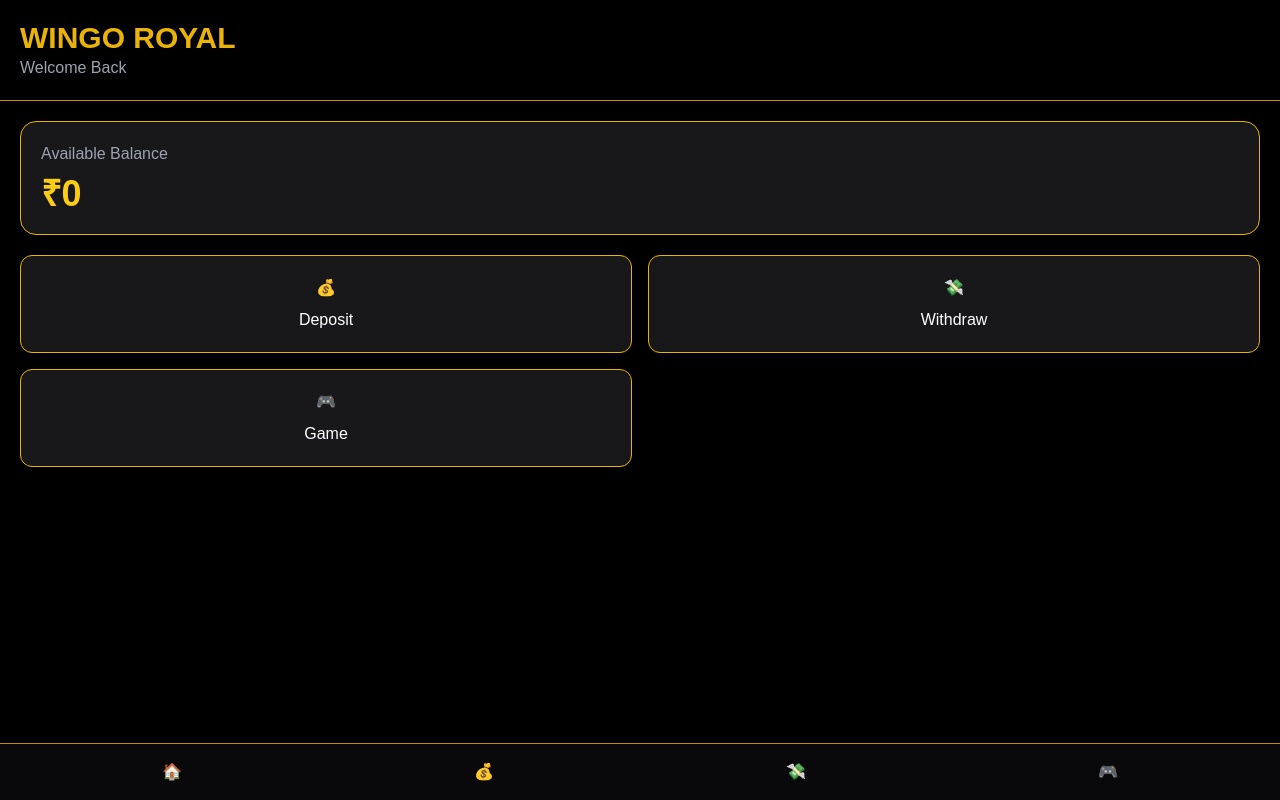
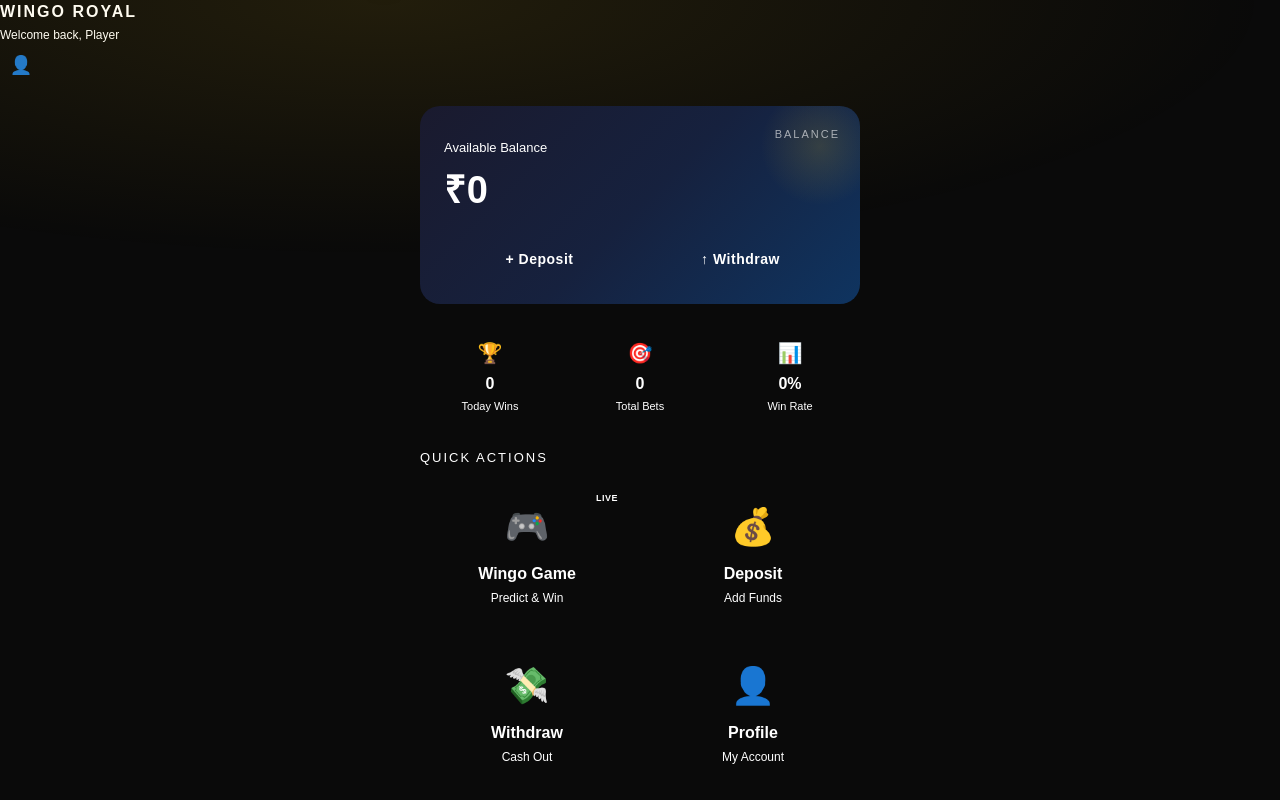
Before and after one commit to sohilcodes/wingo-frontend, a Next.js app: page /home in a window 1280 px wide. Shown: the top 800 px of the page. Built offline with nearby package versions, Linux system fonts and the light colour scheme; sample sign-in values are in the browser's storage.

Commit message:
Update page.tsx

```diff
--- a/app/home/page.tsx
+++ b/app/home/page.tsx
@@ -1,63 +1,187 @@
 "use client";
 
 import Link from "next/link";
+import { useEffect, useState } from "react";
+import { useRouter } from "next/navigation";
 
 export default function HomePage() {
+  const router = useRouter();
+  const [user, setUser] = useState<any>(null);
+
+  useEffect(() => {
+    const u = localStorage.getItem("user");
+    if (!u) { router.push("/"); return; }
+    setUser(JSON.parse(u));
+  }, []);
+
+  const balance = user?.balance ?? 0;
+
   return (
-    <div className="min-h-screen bg-black text-white pb-24">
+    <div style={{ minHeight: "100vh", background: "var(--bg)", paddingBottom: 90 }}>
+      {/* BG glow */}
+      <div style={{
+        position: "fixed", top: 0, left: 0, right: 0, height: "260px",
+        background: "radial-gradient(ellipse at 30% 0%, rgba(245,197,24,0.1) 0%, transparent 70%)",
+        pointerEvents: "none"
+      }} />
+
       {/* Header */}
-      <div className="p-5 border-b border-yellow-600">
-        <h1 className="text-3xl font-bold text-yellow-500">
+      <div className="top-header">
+        <div>
+          <div style={{ fontFamily: "'Orbitron', sans-serif", fontSize: 16, fontWeight: 900, letterSpacing: 2 }} className="shimmer">
             WINGO ROYAL
-        </h1>
-        <p className="text-gray-400">
-          Welcome Back
-        </p>
+          </div>
+          <div style={{ fontSize: 12, color: "var(--text-muted)", marginTop: 2 }}>
+            Welcome back, {user?.mobile?.slice(-4) ? `****${user.mobile.slice(-4)}` : "Player"}
+          </div>
+        </div>
+        <Link href="/profile">
+          <div style={{
+            width: 42, height: 42, borderRadius: "50%",
+            background: "linear-gradient(135deg, var(--gold-dark), var(--gold))",
+            display: "flex", alignItems: "center", justifyContent: "center",
+            fontSize: 18, border: "2px solid var(--border-bright)"
+          }}>👤</div>
+        </Link>
       </div>
 
+      <div style={{ padding: "20px 20px 0", maxWidth: 480, margin: "0 auto" }}>
         {/* Balance Card */}
-      <div className="p-5">
-        <div className="bg-zinc-900 border border-yellow-500 rounded-2xl p-5">
-          <p className="text-gray-400">
-            Available Balance
-          </p>
+        <div className="fade-up" style={{
+          background: "linear-gradient(135deg, #1a1a2e 0%, #16213e 50%, #0f3460 100%)",
+          border: "1px solid var(--border-bright)",
+          borderRadius: 20,
+          padding: "24px 24px",
+          marginBottom: 20,
+          position: "relative",
+          overflow: "hidden"
+        }}>
+          {/* Card decoration */}
+          <div style={{
+            position: "absolute", right: -20, top: -20,
+            width: 120, height: 120, borderRadius: "50%",
+            background: "radial-gradient(circle, rgba(245,197,24,0.15), transparent 70%)"
+          }} />
+          <div style={{
+            position: "absolute", right: 20, top: 20,
+            fontFamily: "'Orbitron', sans-serif", fontSize: 11, color: "var(--gold)", opacity: 0.6, letterSpacing: 2
+          }}>BALANCE</div>
 
-          <h2 className="text-4xl font-bold text-yellow-400 mt-2">
-            ₹0
-          </h2>
+          <div style={{ marginTop: 8 }}>
+            <div style={{ color: "var(--text-muted)", fontSize: 13, marginBottom: 4 }}>Available Balance</div>
+            <div style={{
+              fontFamily: "'Orbitron', sans-serif", fontSize: 38, fontWeight: 900,
+              color: "var(--gold-light)", letterSpacing: 1
+            }}>
+              ₹{balance.toLocaleString("en-IN")}
             </div>
           </div>
 
-      {/* Quick Actions */}
-      <div className="grid grid-cols-2 gap-4 px-5">
+          <div style={{ display: "flex", gap: 10, marginTop: 20 }}>
+            <Link href="/deposit" style={{ flex: 1 }}>
+              <button style={{
+                width: "100%", padding: "10px", borderRadius: 10,
+                background: "var(--green)", color: "#fff", border: "none",
+                fontWeight: 700, fontSize: 14, letterSpacing: 0.5
+              }}>+ Deposit</button>
+            </Link>
+            <Link href="/withdraw" style={{ flex: 1 }}>
+              <button style={{
+                width: "100%", padding: "10px", borderRadius: 10,
+                background: "transparent", color: "var(--gold)", border: "1px solid var(--border-bright)",
+                fontWeight: 700, fontSize: 14, letterSpacing: 0.5
+              }}>↑ Withdraw</button>
+            </Link>
+          </div>
+        </div>
+
+        {/* Stats Row */}
+        <div style={{ display: "grid", gridTemplateColumns: "1fr 1fr 1fr", gap: 10, marginBottom: 20 }}
+          className="fade-up">
+          {[
+            { label: "Today Wins", value: "0", icon: "🏆" },
+            { label: "Total Bets", value: "0", icon: "🎯" },
+            { label: "Win Rate", value: "0%", icon: "📊" },
+          ].map(s => (
+            <div key={s.label} className="glass-card" style={{ padding: "14px 10px", textAlign: "center" }}>
+              <div style={{ fontSize: 20 }}>{s.icon}</div>
+              <div style={{ fontFamily: "'Orbitron', sans-serif", fontSize: 16, fontWeight: 700, color: "var(--gold)", marginTop: 4 }}>{s.value}</div>
+              <div style={{ fontSize: 11, color: "var(--text-muted)", marginTop: 2 }}>{s.label}</div>
+            </div>
+          ))}
+        </div>
+
+        {/* Section title */}
+        <div style={{ fontSize: 13, color: "var(--text-muted)", textTransform: "uppercase", letterSpacing: 2, marginBottom: 12 }}>
+          Quick Actions
+        </div>
+
+        {/* Action Grid */}
+        <div style={{ display: "grid", gridTemplateColumns: "1fr 1fr", gap: 12 }} className="fade-up">
+          <Link href="/game">
+            <div className="glass-card" style={{
+              padding: "20px 16px", textAlign: "center", cursor: "pointer",
+              transition: "all 0.2s", position: "relative", overflow: "hidden"
+            }}>
+              <div style={{ fontSize: 36 }}>🎮</div>
+              <div style={{ fontWeight: 700, fontSize: 16, marginTop: 8, color: "#fff" }}>Wingo Game</div>
+              <div style={{ fontSize: 12, color: "var(--text-muted)", marginTop: 3 }}>Predict & Win</div>
+              <div style={{
+                position: "absolute", top: 10, right: 10,
+                background: "var(--green)", color: "#fff",
+                fontSize: 9, fontWeight: 700, padding: "2px 6px", borderRadius: 4, letterSpacing: 0.5
+              }}>LIVE</div>
+            </div>
+          </Link>
+
           <Link href="/deposit">
-          <div className="bg-zinc-900 border border-yellow-500 rounded-xl p-5 text-center">
-            💰
-            <p className="mt-2">Deposit</p>
+            <div className="glass-card" style={{ padding: "20px 16px", textAlign: "center", cursor: "pointer" }}>
+              <div style={{ fontSize: 36 }}>💰</div>
+              <div style={{ fontWeight: 700, fontSize: 16, marginTop: 8, color: "#fff" }}>Deposit</div>
+              <div style={{ fontSize: 12, color: "var(--text-muted)", marginTop: 3 }}>Add Funds</div>
             </div>
           </Link>
 
           <Link href="/withdraw">
-          <div className="bg-zinc-900 border border-yellow-500 rounded-xl p-5 text-center">
-            💸
-            <p className="mt-2">Withdraw</p>
+            <div className="glass-card" style={{ padding: "20px 16px", textAlign: "center", cursor: "pointer" }}>
+              <div style={{ fontSize: 36 }}>💸</div>
+              <div style={{ fontWeight: 700, fontSize: 16, marginTop: 8, color: "#fff" }}>Withdraw</div>
+              <div style={{ fontSize: 12, color: "var(--text-muted)", marginTop: 3 }}>Cash Out</div>
             </div>
           </Link>
 
-        <Link href="/game">
-          <div className="bg-zinc-900 border border-yellow-500 rounded-xl p-5 text-center">
-            🎮
-            <p className="mt-2">Game</p>
+          <Link href="/profile">
+            <div className="glass-card" style={{ padding: "20px 16px", textAlign: "center", cursor: "pointer" }}>
+              <div style={{ fontSize: 36 }}>👤</div>
+              <div style={{ fontWeight: 700, fontSize: 16, marginTop: 8, color: "#fff" }}>Profile</div>
+              <div style={{ fontSize: 12, color: "var(--text-muted)", marginTop: 3 }}>My Account</div>
             </div>
           </Link>
         </div>
+      </div>
 
       {/* Bottom Nav */}
-      <div className="fixed bottom-0 left-0 right-0 bg-zinc-950 border-t border-yellow-600 flex justify-around p-4">
-        <Link href="/home">🏠</Link>
-        <Link href="/deposit">💰</Link>
-        <Link href="/withdraw">💸</Link>
-        <Link href="/game">🎮</Link>
+      <div className="bottom-nav">
+        <Link href="/home" className="nav-item active">
+          <svg viewBox="0 0 24 24" fill="currentColor"><path d="M10 20v-6h4v6h5v-8h3L12 3 2 12h3v8z"/></svg>
+          <span>Home</span>
+        </Link>
+        <Link href="/deposit" className="nav-item">
+          <svg viewBox="0 0 24 24" fill="currentColor"><path d="M12 2C6.48 2 2 6.48 2 12s4.48 10 10 10 10-4.48 10-10S17.52 2 12 2zm1 15h-2v-4H7l5-5 5 5h-4v4z"/></svg>
+          <span>Deposit</span>
+        </Link>
+        <Link href="/game" className="nav-item">
+          <svg viewBox="0 0 24 24" fill="currentColor"><path d="M21 6H3c-1.1 0-2 .9-2 2v8c0 1.1.9 2 2 2h18c1.1 0 2-.9 2-2V8c0-1.1-.9-2-2-2zm-10 7H8v3H6v-3H3v-2h3V8h2v3h3v2zm4.5 2c-.83 0-1.5-.67-1.5-1.5S14.67 12 15.5 12s1.5.67 1.5 1.5-.67 1.5-1.5 1.5zm4-3c-.83 0-1.5-.67-1.5-1.5S18.67 9 19.5 9s1.5.67 1.5 1.5-.67 1.5-1.5 1.5z"/></svg>
+          <span>Game</span>
+        </Link>
+        <Link href="/withdraw" className="nav-item">
+          <svg viewBox="0 0 24 24" fill="currentColor"><path d="M12 2C6.48 2 2 6.48 2 12s4.48 10 10 10 10-4.48 10-10S17.52 2 12 2zm1 15h-2v-4H7l5-5 5 5h-4v4z" transform="rotate(180 12 12)"/></svg>
+          <span>Withdraw</span>
+        </Link>
+        <Link href="/profile" className="nav-item">
+          <svg viewBox="0 0 24 24" fill="currentColor"><path d="M12 12c2.21 0 4-1.79 4-4s-1.79-4-4-4-4 1.79-4 4 1.79 4 4 4zm0 2c-2.67 0-8 1.34-8 4v2h16v-2c0-2.66-5.33-4-8-4z"/></svg>
+          <span>Profile</span>
+        </Link>
       </div>
     </div>
   );
```
Lines whose indentation alone changed are shown as unchanged.
